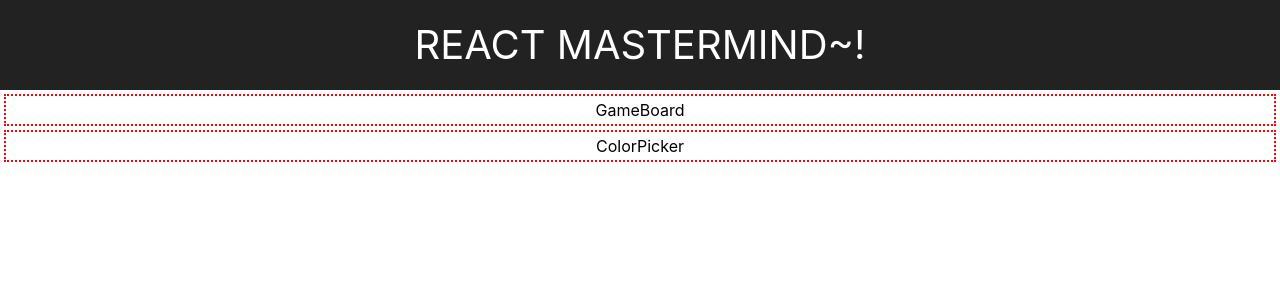
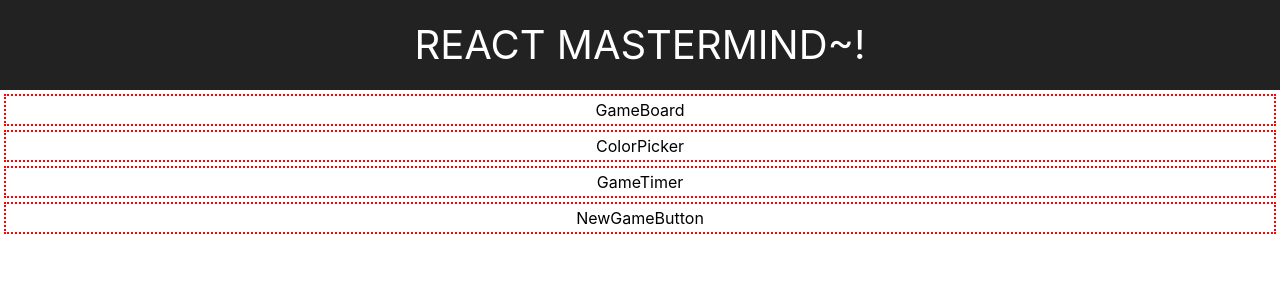
Before and after one commit to arowland900/react-mastermind, a React (Create React App) app: page / in a window 1280 px wide. Shown: the top 300 px of the page. Built offline with nearby package versions, Linux system fonts and the light colour scheme.

Commit message:
add game timer and new game button components

```diff
--- a/src/App.js
+++ b/src/App.js
@@ -1,12 +1,12 @@
-import React from 'react';
+import React, { Component } from 'react';
 import './App.css';
 import GameBoard from './components/GameBoard/GameBoard'
 import ColorPicker from './components/ColorPicker/ColorPicker'
+import GameTimer from './components/GameTimer/GameTimer'
+import NewGameButton from './components/NewGameButton/NewGameButton'
 
-class App extends React.Component {
+class App extends Component {
   render() {
-
-
     return (
       <div className="App">
         <header className="App-header">
@@ -14,6 +14,8 @@ class App extends React.Component {
         </header>
         <GameBoard />
         <ColorPicker />
+        <GameTimer />
+        <NewGameButton />
       </div>
     );
   }
--- /dev/null
+++ b/src/components/GameTimer/GameTimer.jsx
@@ -0,0 +1,9 @@
+import React from 'react'
+
+const GameTimer = (props) => (
+    <div className='component'>
+        GameTimer
+    </div>
+);
+
+export default GameTimer;
--- /dev/null
+++ b/src/components/NewGameButton/NewGameButton.jsx
@@ -0,0 +1,9 @@
+import React from 'react'
+
+const NewGameButton = (props) => (
+    <div className='component'>
+        NewGameButton
+    </div>
+);
+
+export default NewGameButton;
```
